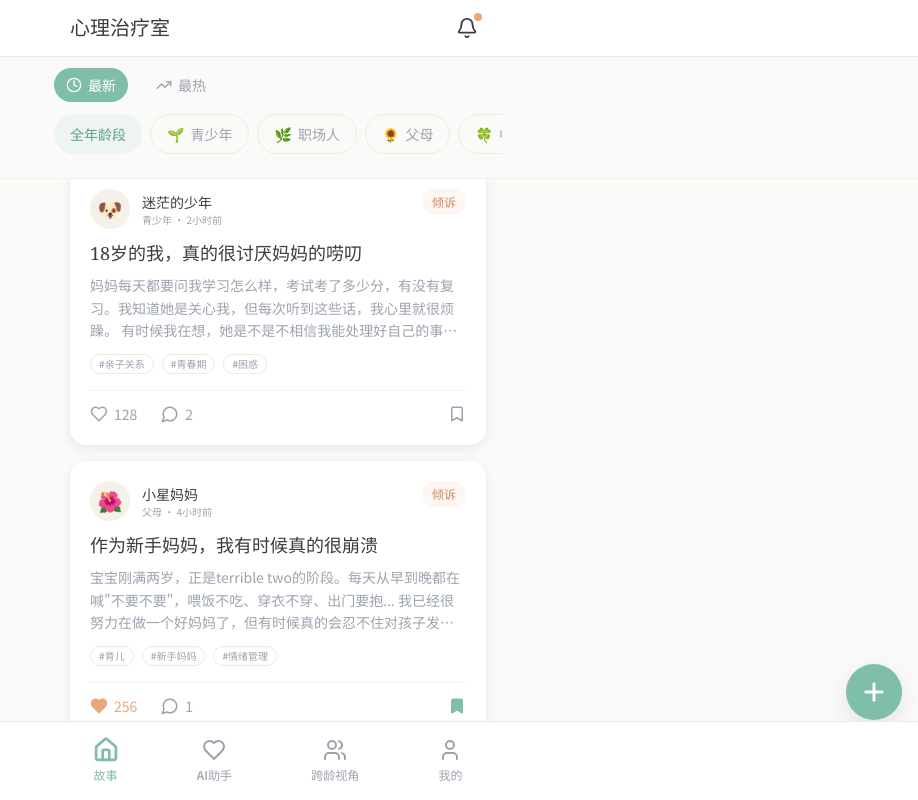
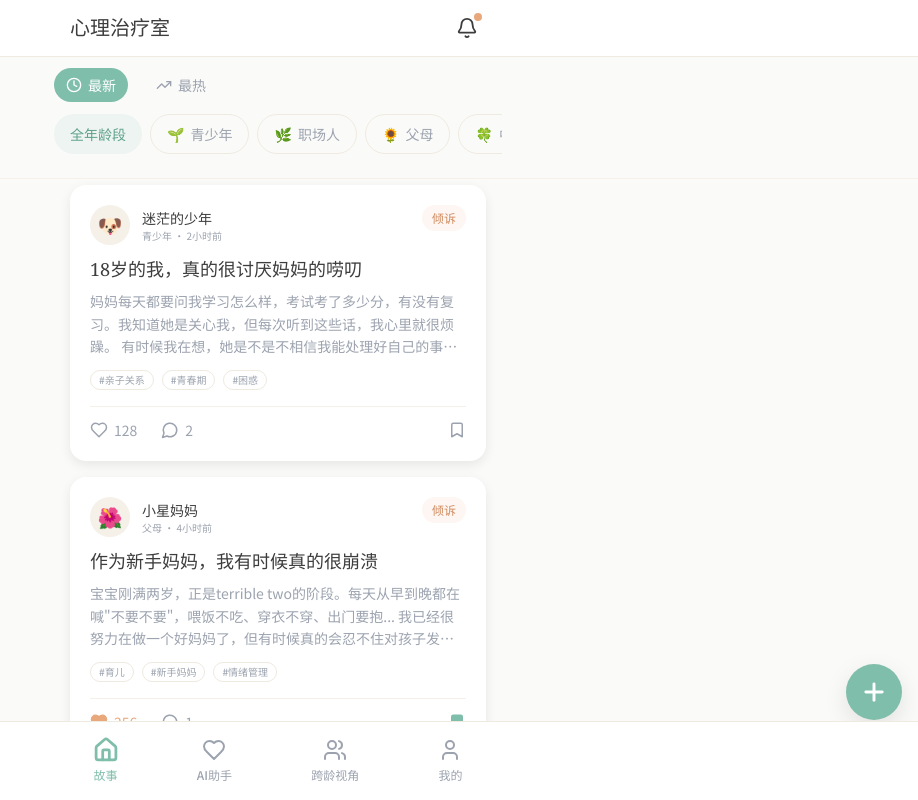
Before and after one commit to LJJ666666/MyPsychologyRoom, a React (Vite) app: page / in a window 1280 px wide. Shown: the whole page, without its empty margins (362-1280 px from the left). Built offline with nearby package versions, Linux system fonts and the light colour scheme.

Commit message:
feat: 心理治疗室 App 产品规划
Co-authored-by: traeagent <traeagent@users.noreply.github.com>

```diff
--- a/src/pages/Home/HomePage.tsx
+++ b/src/pages/Home/HomePage.tsx
@@ -132,7 +132,7 @@ export default function HomePage() {
       </div>
 
       {/* 主内容区域 - 独立滚动 */}
-      <main className="flex-1 overflow-y-auto overflow-x-hidden bg-background pt-24">
+      <main className="flex-1 overflow-y-auto overflow-x-hidden bg-background pt-28">
         {/* 故事列表 */}
         <div className="max-w-md mx-auto px-4 py-4">
           {filteredStories.length === 0 ? (
```
